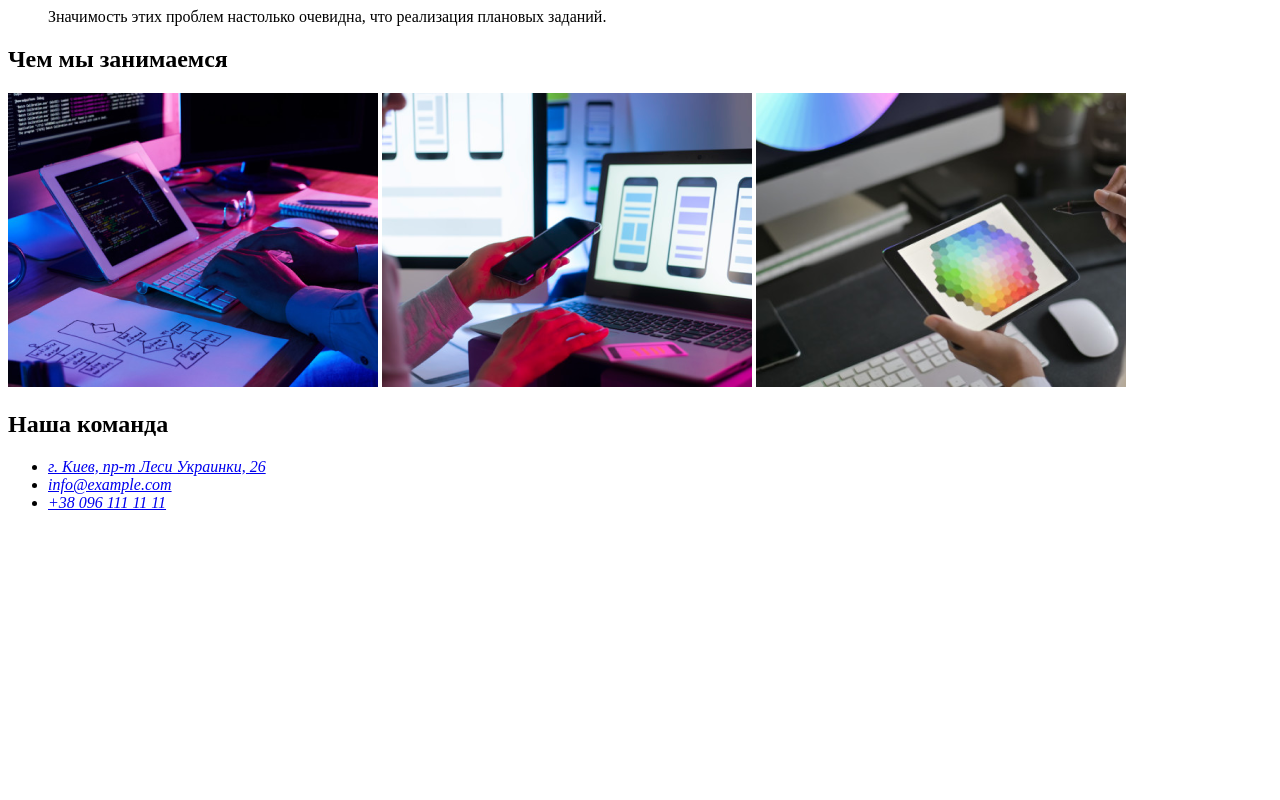
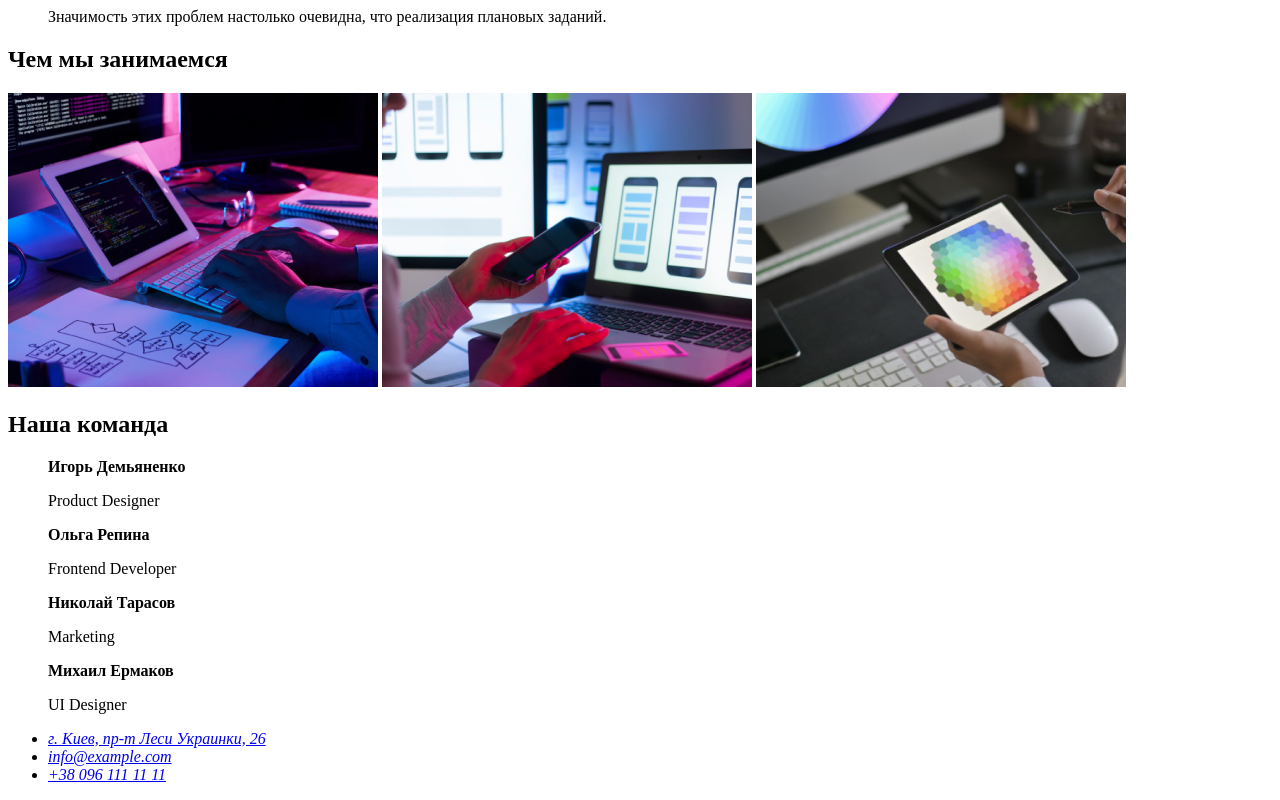
Before and after one commit to MaksymShyvakov/goit-markup-hw-01, a plain HTML site: page index.html in a window 1280 px wide. Shown: the part 468-1268 px from the top of the page. Before the commit the page ends 996 px from the top, so only its background shows below. Drawn offline with Linux system fonts and the light colour scheme.

Commit message:
Update index.html

```diff
--- a/index.html
+++ b/index.html
@@ -12,7 +12,7 @@
             <a href="">WebStudio</a>
         <ul>
             <li>
-                <a href="">Студия</a>
+                <a href="#studio">Студия</a>
             </li>
             <li>
                 <a href="#port">Портфолио</a>
@@ -64,8 +64,36 @@
             <img src="./images/дизайн.png" alt="дизайн">
             <img src="./images/оформление.png" alt="оформление">
         </section>
-        <section>
-            <h2>Наша команда</h2>
+        <section id="studio">
+            <div>
+                <h2>Наша команда</h2>
+                <ul>
+                    <b>
+                        Игорь Демьяненко
+                    </b>
+                    <p>
+                        Product Designer
+                    </p>
+                    <b>
+                        Ольга Репина
+                    </b>
+                    <p>
+                        Frontend Developer
+                    </p>
+                    <b>
+                        Николай Тарасов
+                    </b>
+                    <p>
+                        Marketing
+                    </p>
+                    <b>
+                        Михаил Ермаков
+                    </b>
+                    <p>
+                        UI Designer
+                    </p>
+                </ul>
+            </div>
         </section>
     </main>
     <footer>
```
